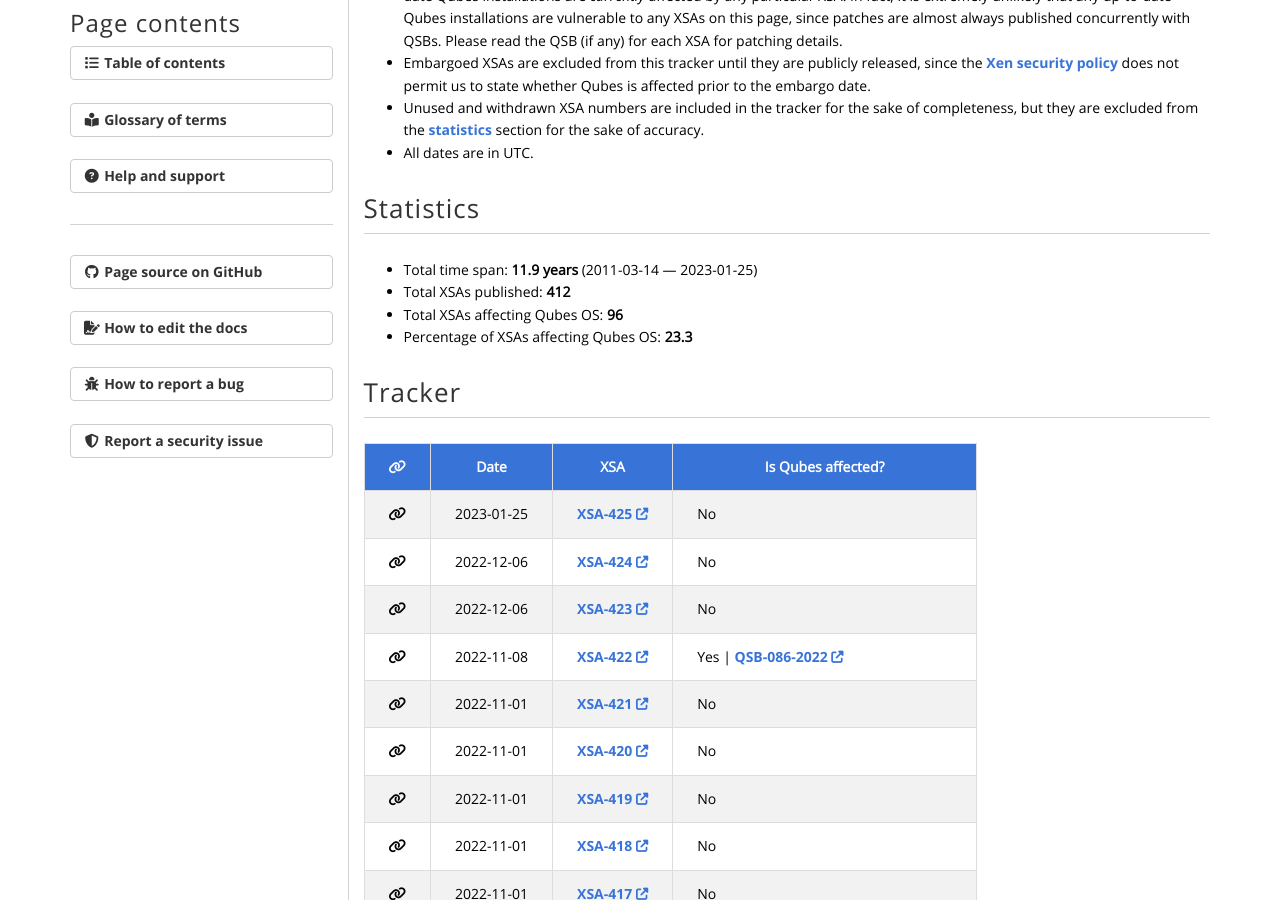
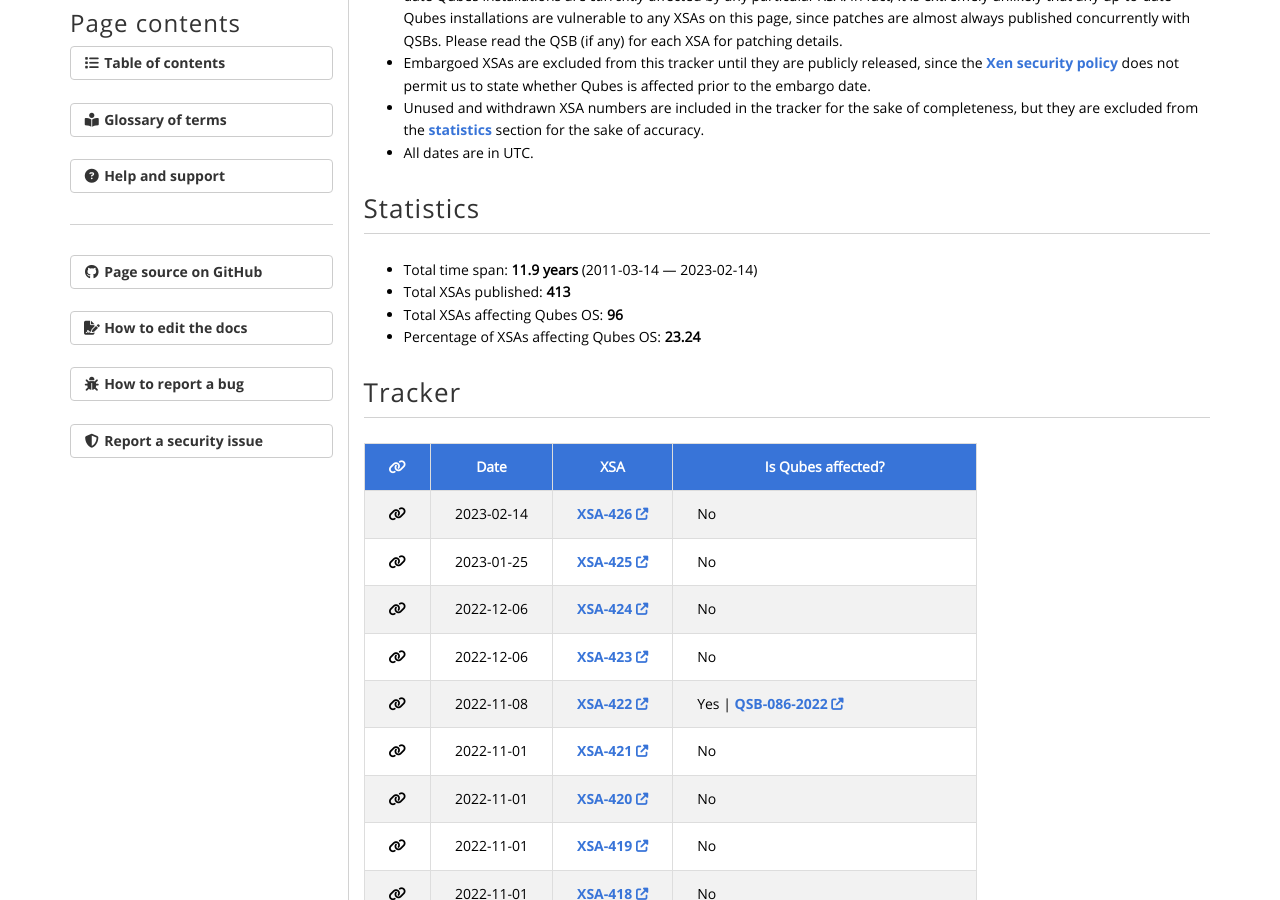
Before and after one commit to QubesOS/qubesos.github.io, a Jekyll site: the page built from pages/xsa.md, in a window 1280 px wide and 900 px high, scrolled down 657 px. Built offline with Jekyll 4.4.1, drawn with Linux system fonts in a browser that asks for light colours; some web fonts are replaced.

Commit message:
Add XSA-426

```diff
--- a/_data/sec-xsa.yml
+++ b/_data/sec-xsa.yml
@@ -1783,3 +1783,7 @@
 - xsa: 425
   date: 2023-01-25
   affected: no
+
+- xsa: 426
+  date: 2023-02-14
+  affected: no
```
